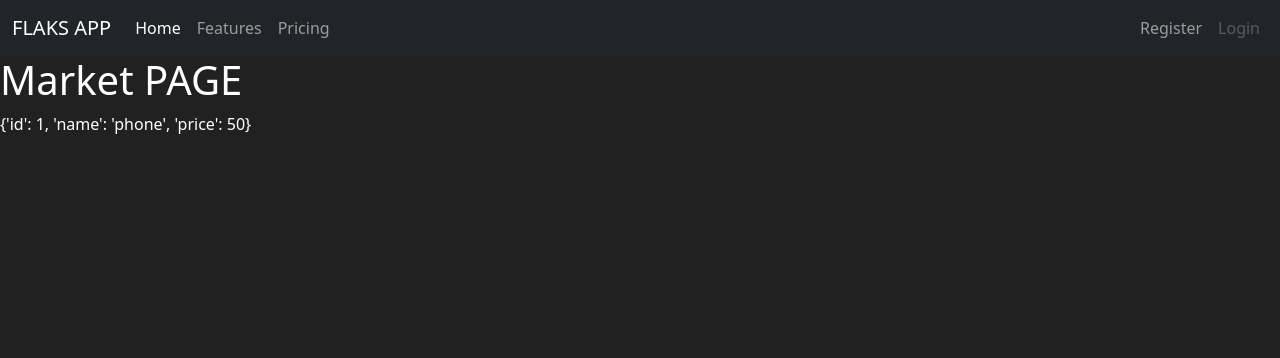
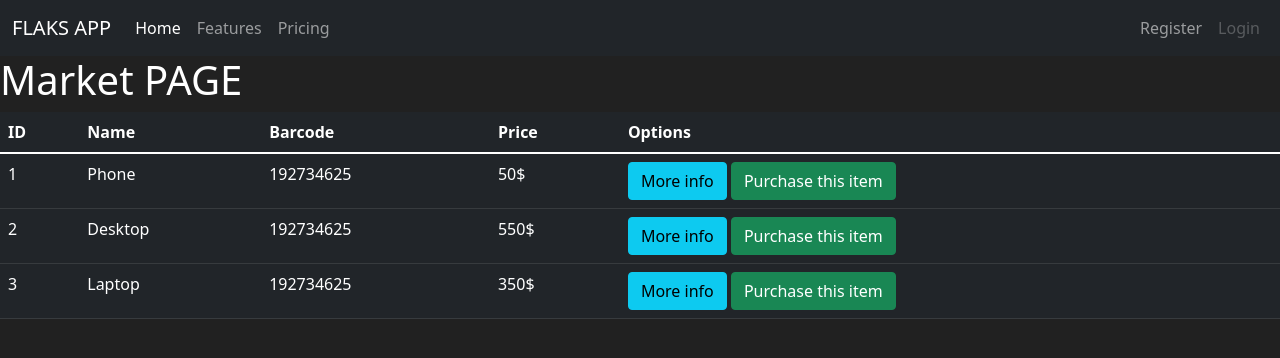
Before and after one commit to Sofiane-Bekkari/Flask_Market, a Flask app: page /market in a window 1280 px wide. Shown: the top 358 px of the page. Run offline with Flask 2, Linux system fonts and the light colour scheme.

Commit message:
Added market.html & data to the template

```diff
--- a/Templates/market.html
+++ b/Templates/market.html
@@ -23,7 +23,6 @@
               <a class="nav-link" href="#">Pricing</a>
             </div>
             <div class="navbar-nav">
-
                 <a class="nav-link" href="#">Register</a>
                 <a class="nav-link disabled">Login</a>
               </div>
@@ -32,7 +31,36 @@
       </nav>
       <!--END NAV-->
     <h1>Market PAGE</h1>
-    <p>{{ items }}</p>
+    <!--TABLE-->
+    <table class="table table-hover table-dark">
+      <thead>
+        <tr>
+          <!--Your Columns HERE-->
+          <th scop="col">ID</th>
+          <th scop="col">Name</th>
+          <th scop="col">Barcode</th>
+          <th scop="col">Price</th>
+          <th scop="col">Options</th>
+        </tr>
+        <tbody>
+          <!--Your rows inside the table HERE-->
+          <!--JINJA CODE-->
+          {% for item in items %}
+            <tr>
+              <td>{{ item.id }}</td>
+              <td>{{ item.name }}</td>
+              <td>{{ item.barcode }}</td>
+              <td>{{ item.price }}$</td>
+              <!--BUTTONS-->
+              <td>
+                <button class="btn btn-outline btn-info">More info</button>
+                <button class="btn btn-outline btn-success">Purchase this item</button>
+              </td>
+            </tr>
+          {% endfor %}
+        </tbody>
+      </thead>
+    </table>
     <!--JS BOOTSTRAP-->
     <script src="https://cdn.jsdelivr.net/npm/bootstrap@5.1.3/dist/js/bootstrap.bundle.min.js" integrity="sha384-ka7Sk0Gln4gmtz2MlQnikT1wXgYsOg+OMhuP+IlRH9sENBO0LRn5q+8nbTov4+1p" crossorigin="anonymous"></script>
 
--- a/market.py
+++ b/market.py
@@ -13,7 +13,11 @@ def home():
 
 @app.route("/market")
 def market_page():
-    items = {"id":1, "name":'phone', "price":50}
+    items = [
+    {'id': 1, 'name': 'Phone', 'barcode': 192734625, 'price': 50},
+    {'id': 2, 'name': 'Desktop', 'barcode': 192734625, 'price': 550},
+    {'id': 3, 'name': 'Laptop', 'barcode': 192734625, 'price': 350}
+    ]
     return render_template('market.html', items=items)
 
 
```
